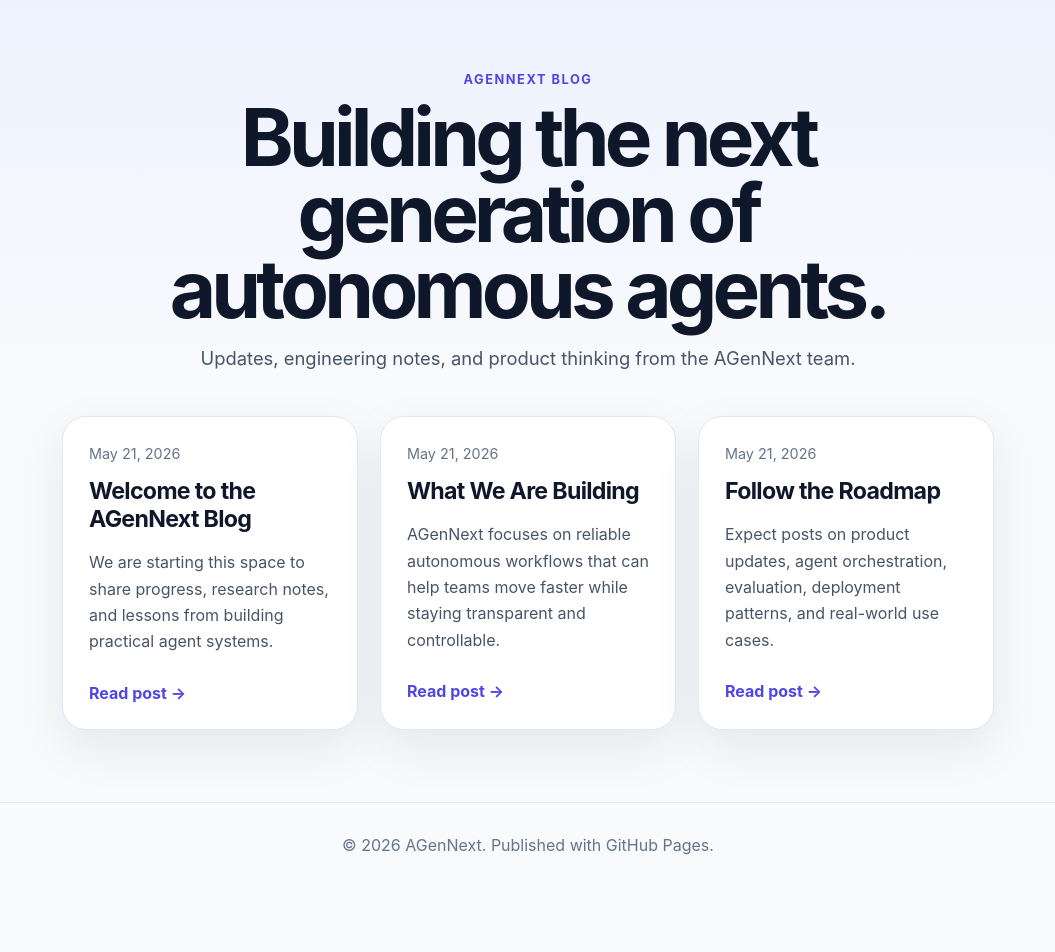
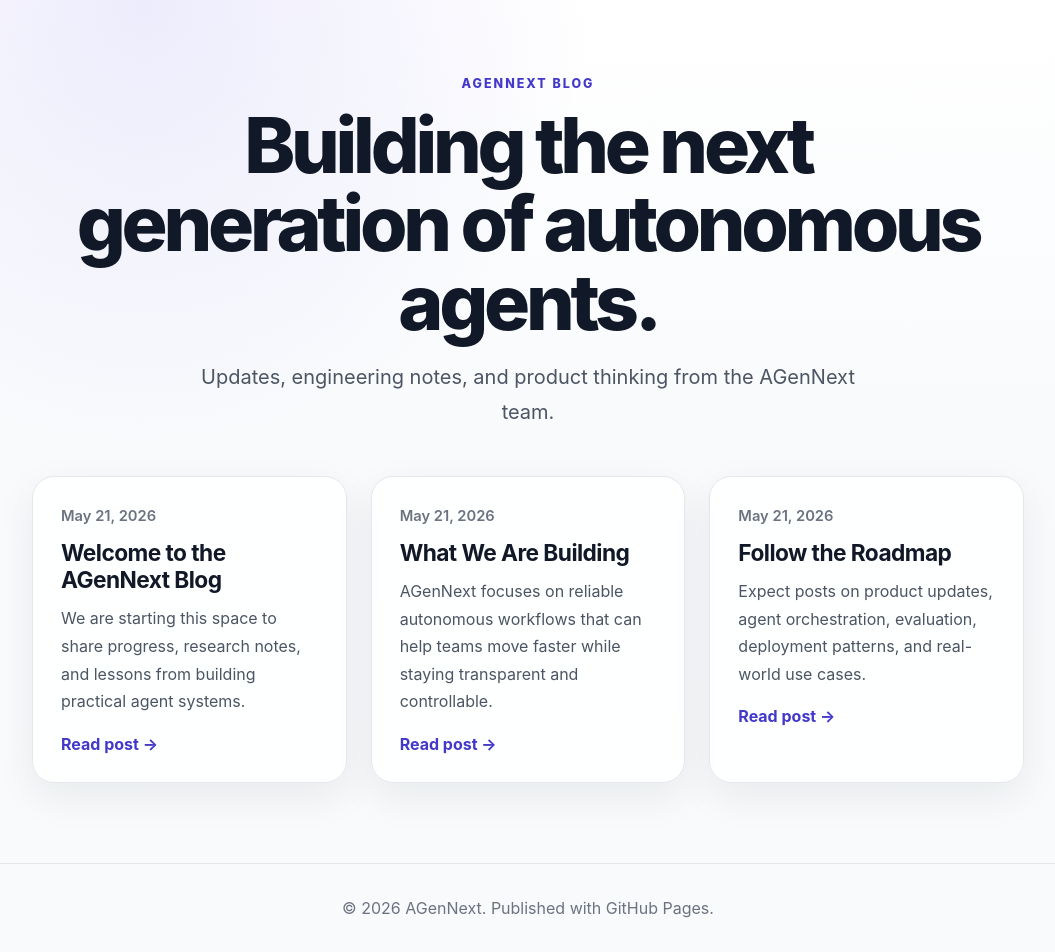
Before and after one commit to AGenNext/blog, a website: page index.html in a window 1280 px wide. Shown: the whole page, without its empty margins (112-1167 px from the left). Before the commit the page ends 887 px from the top, so only its background shows below. Drawn offline with Linux system fonts and the light colour scheme.

Commit message:
Improve blog typography

```diff
--- a/index.html
+++ b/index.html
@@ -6,22 +6,60 @@
   <title>AGenNext Blog</title>
   <meta name="description" content="News, ideas, and updates from AGenNext.">
   <style>
-    :root { font-family: Inter, ui-sans-serif, system-ui, -apple-system, BlinkMacSystemFont, "Segoe UI", sans-serif; color: #0f172a; background: #f8fafc; }
+    :root {
+      font-family: -apple-system, BlinkMacSystemFont, "Segoe UI", Roboto, Helvetica, Arial, sans-serif;
+      color: #111827;
+      background: #fafafa;
+      text-rendering: optimizeLegibility;
+      -webkit-font-smoothing: antialiased;
+      -moz-osx-font-smoothing: grayscale;
+    }
     * { box-sizing: border-box; }
-    body { margin: 0; background: linear-gradient(180deg, #eef2ff 0%, #f8fafc 42%); }
-    header { padding: 72px 24px 42px; text-align: center; }
-    .eyebrow { color: #4f46e5; font-weight: 700; letter-spacing: .12em; text-transform: uppercase; font-size: .8rem; }
-    h1 { margin: 12px auto 16px; font-size: clamp(2.4rem, 8vw, 5rem); line-height: .95; letter-spacing: -.06em; max-width: 900px; }
-    .lead { max-width: 680px; margin: 0 auto; color: #475569; font-size: 1.15rem; line-height: 1.7; }
-    main { max-width: 980px; margin: 0 auto; padding: 0 24px 72px; }
-    .grid { display: grid; grid-template-columns: repeat(auto-fit, minmax(280px, 1fr)); gap: 22px; }
-    article { background: white; border: 1px solid #e2e8f0; border-radius: 24px; padding: 26px; box-shadow: 0 18px 50px rgba(15, 23, 42, .08); }
-    article:hover { transform: translateY(-3px); transition: transform .2s ease; }
-    time { color: #64748b; font-size: .9rem; }
-    h2 { margin: 14px 0 10px; font-size: 1.45rem; letter-spacing: -.03em; }
-    p { color: #475569; line-height: 1.65; }
-    a { display: inline-flex; margin-top: 12px; color: #4f46e5; font-weight: 700; text-decoration: none; }
-    footer { text-align: center; color: #64748b; padding: 32px 24px; border-top: 1px solid #e2e8f0; }
+    body {
+      margin: 0;
+      background:
+        radial-gradient(circle at 20% 0%, rgba(79, 70, 229, .10), transparent 28rem),
+        linear-gradient(180deg, #ffffff 0%, #f8fafc 46%, #f9fafb 100%);
+    }
+    header { padding: 76px 24px 46px; text-align: center; }
+    .eyebrow {
+      color: #4338ca;
+      font-size: .78rem;
+      font-weight: 800;
+      letter-spacing: .16em;
+      text-transform: uppercase;
+    }
+    h1 {
+      margin: 16px auto 18px;
+      max-width: 920px;
+      font-size: clamp(2.5rem, 7vw, 4.8rem);
+      line-height: 1.02;
+      letter-spacing: -.055em;
+      font-weight: 850;
+    }
+    .lead {
+      max-width: 700px;
+      margin: 0 auto;
+      color: #4b5563;
+      font-size: clamp(1.05rem, 2vw, 1.25rem);
+      line-height: 1.75;
+    }
+    main { max-width: 1040px; margin: 0 auto; padding: 0 24px 80px; }
+    .grid { display: grid; grid-template-columns: repeat(auto-fit, minmax(290px, 1fr)); gap: 24px; }
+    article {
+      background: rgba(255, 255, 255, .92);
+      border: 1px solid #e5e7eb;
+      border-radius: 22px;
+      padding: 28px;
+      box-shadow: 0 14px 40px rgba(17, 24, 39, .07);
+    }
+    article:hover { transform: translateY(-3px); transition: transform .18s ease, box-shadow .18s ease; box-shadow: 0 20px 54px rgba(17, 24, 39, .10); }
+    time { color: #6b7280; font-size: .92rem; font-weight: 600; }
+    h2 { margin: 14px 0 12px; font-size: 1.42rem; line-height: 1.2; letter-spacing: -.025em; }
+    p { color: #4b5563; line-height: 1.72; margin: 0; }
+    a { display: inline-flex; margin-top: 18px; color: #4338ca; font-weight: 750; text-decoration: none; }
+    a:hover { text-decoration: underline; }
+    footer { text-align: center; color: #6b7280; padding: 34px 24px; border-top: 1px solid #e5e7eb; }
   </style>
 </head>
 <body>
@@ -32,19 +70,19 @@
   </header>
   <main>
     <section class="grid" aria-label="Blog posts">
-      <article>
+      <article id="welcome">
         <time datetime="2026-05-21">May 21, 2026</time>
         <h2>Welcome to the AGenNext Blog</h2>
         <p>We are starting this space to share progress, research notes, and lessons from building practical agent systems.</p>
         <a href="#welcome">Read post →</a>
       </article>
-      <article>
+      <article id="building">
         <time datetime="2026-05-21">May 21, 2026</time>
         <h2>What We Are Building</h2>
         <p>AGenNext focuses on reliable autonomous workflows that can help teams move faster while staying transparent and controllable.</p>
         <a href="#building">Read post →</a>
       </article>
-      <article>
+      <article id="roadmap">
         <time datetime="2026-05-21">May 21, 2026</time>
         <h2>Follow the Roadmap</h2>
         <p>Expect posts on product updates, agent orchestration, evaluation, deployment patterns, and real-world use cases.</p>
```
